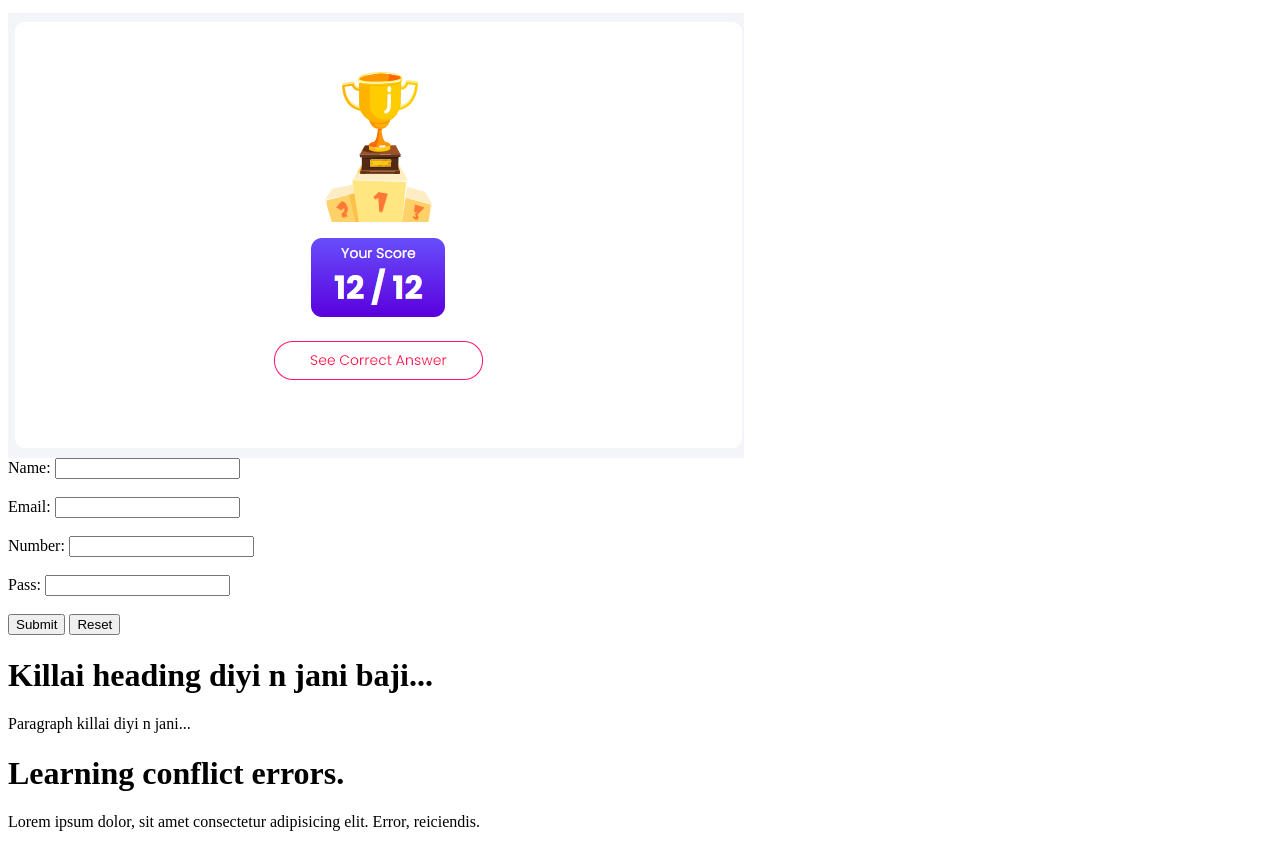
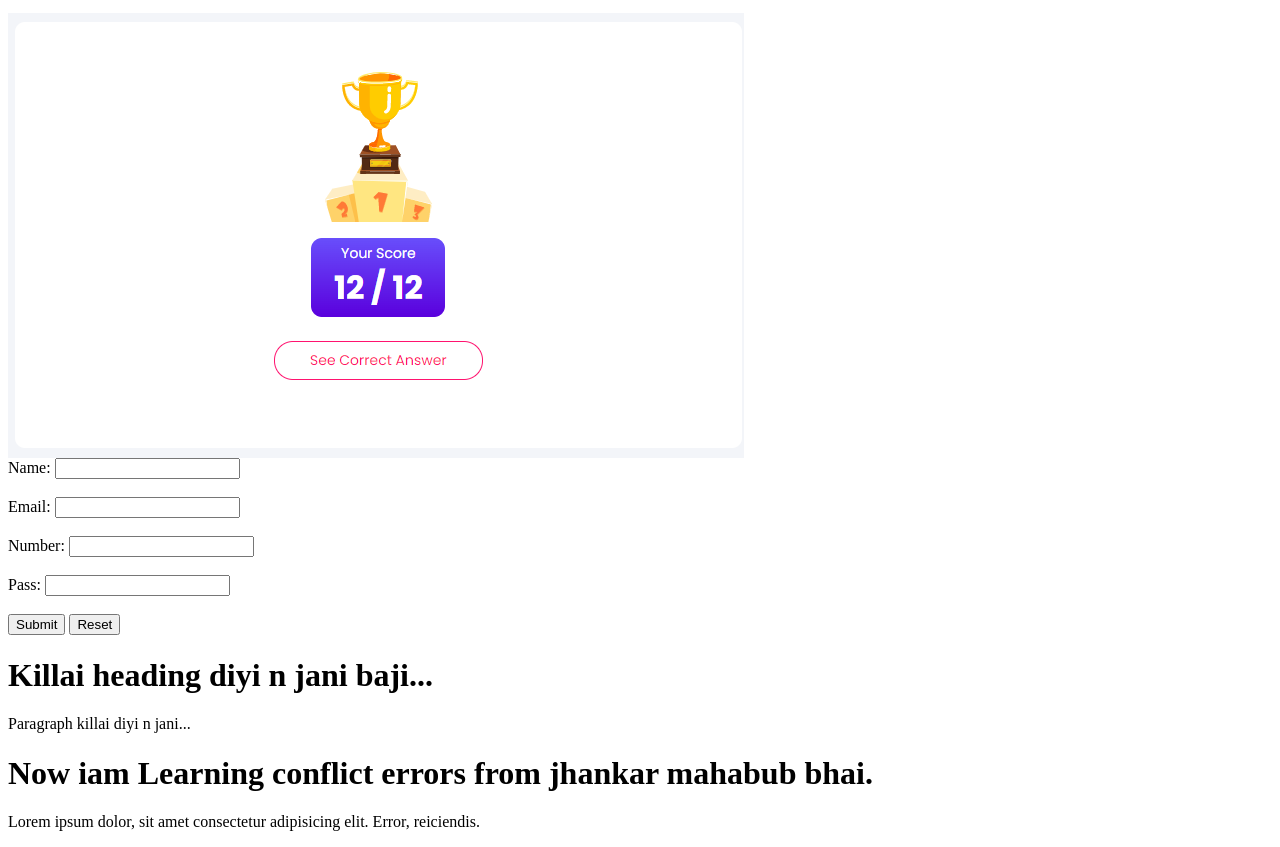
Before and after one commit to Suprio-Das/here-another-one, a plain HTML site: page index.html in a window 1280 px wide. Shown: the part 105-952 px from the top of the page. Drawn offline with Linux system fonts and the light colour scheme.

Commit message:
adding extra texts

```diff
--- a/index.html
+++ b/index.html
@@ -29,7 +29,7 @@
 
     <!--Here is the conflict brance codes-->
 
-    <h1>Learning conflict errors.</h1>
+    <h1>Now iam Learning conflict errors from jhankar mahabub bhai.</h1>
     <p>Lorem ipsum dolor, sit amet consectetur adipisicing elit. Error, reiciendis.</p>
 
 </body>
```
